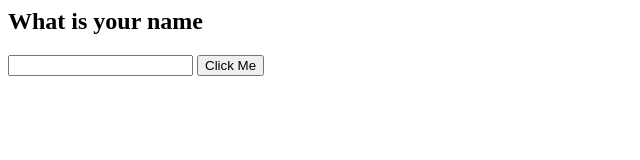
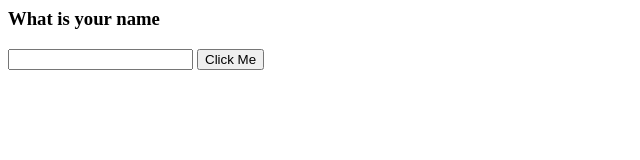
Before and after one commit to ashokpatidar/greetingApp, a plain HTML site: page index.html in a window 1280 px wide. Shown: the whole page, without its empty margins (0-640 px from the left). Drawn offline with Linux system fonts and the light colour scheme.

Commit message:
change with h3

```diff
--- a/index.html
+++ b/index.html
@@ -2,7 +2,7 @@
     <head></head>
     <body>
         <main>
-            <h2>What is your name</h2>
+            <h3>What is your name</h3>
             <input type="text">
             <button>Click Me</button>
         </main>
```
